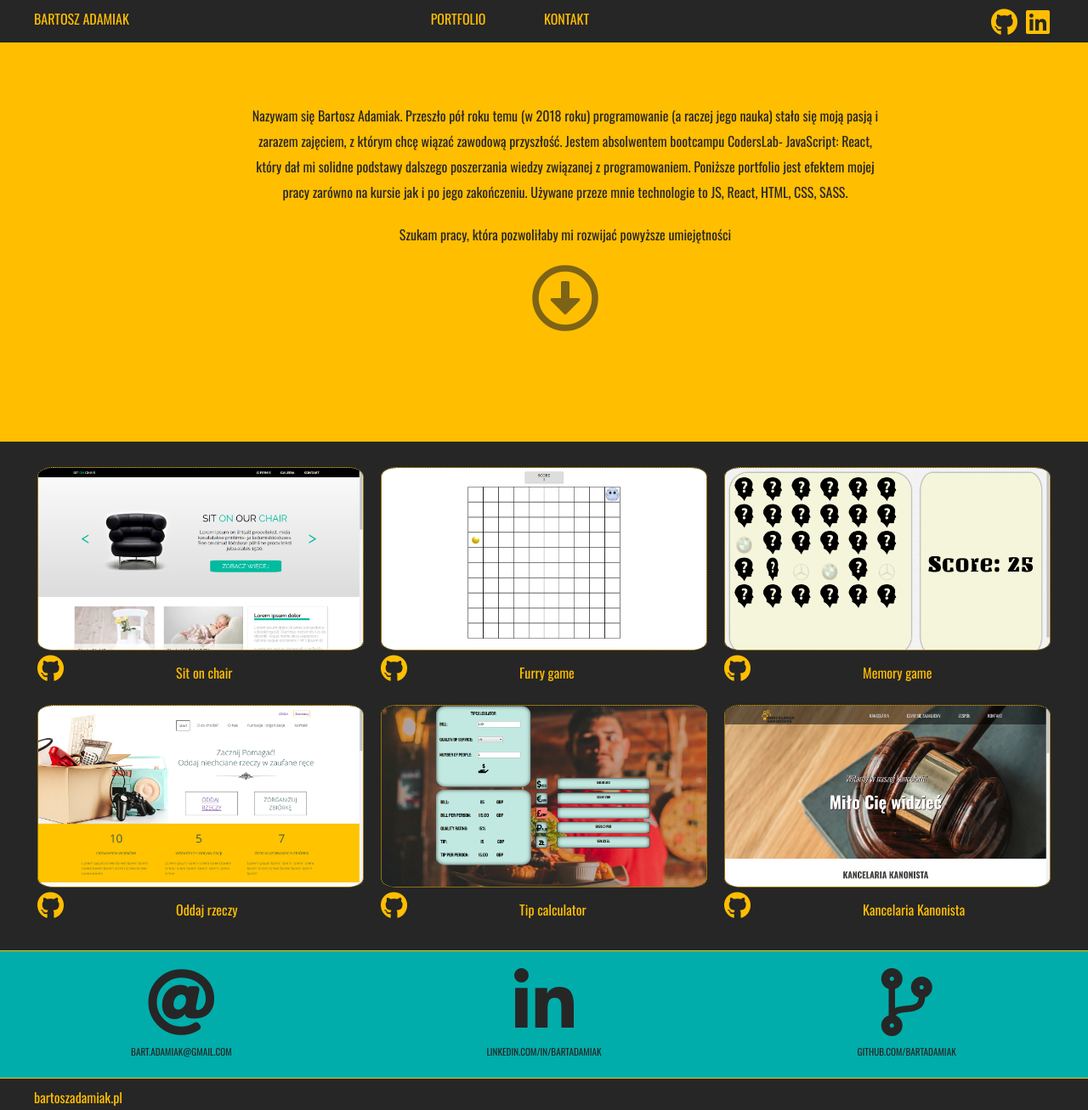
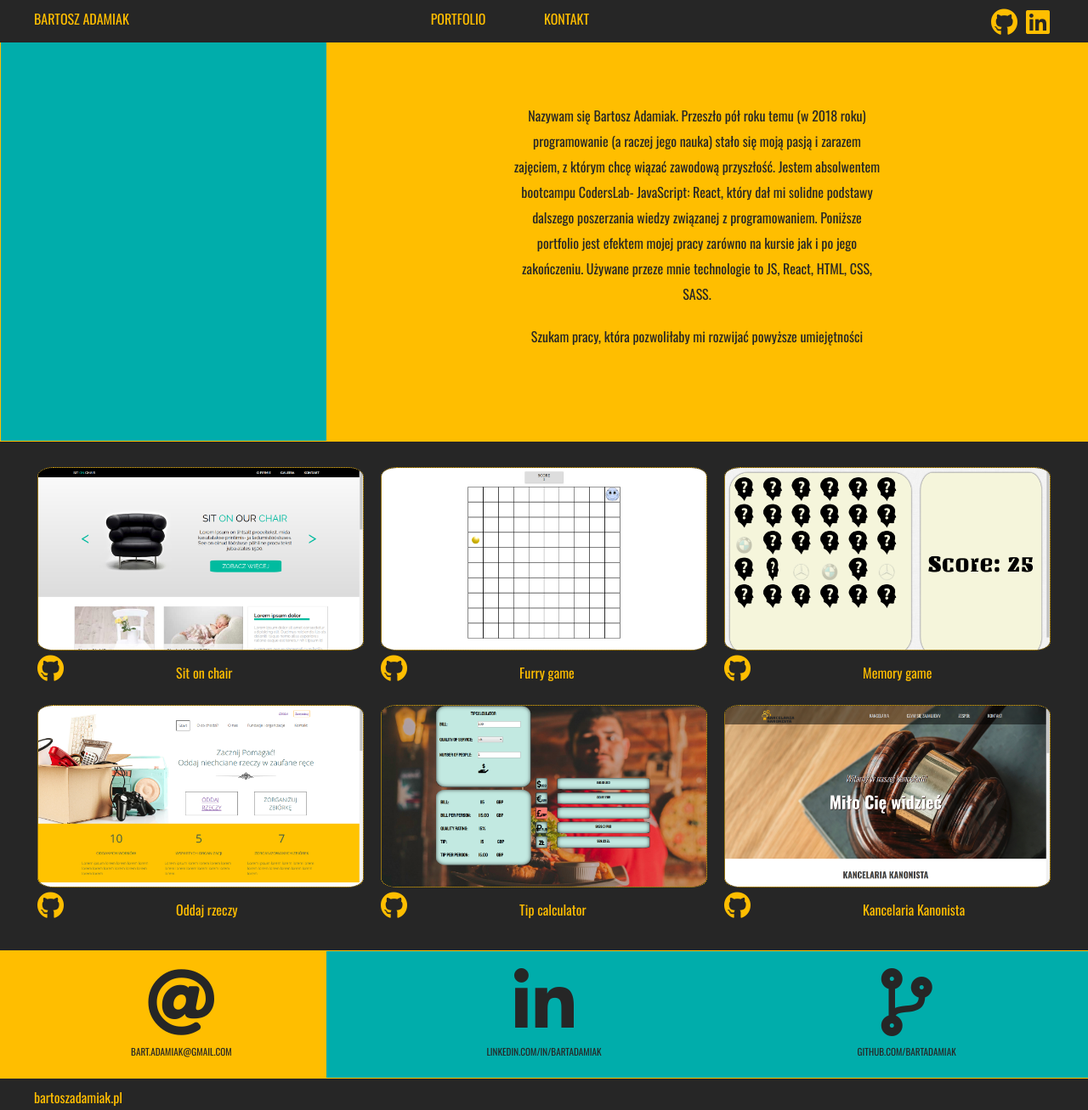
Before and after one commit to bartadamiak/Portfolio, a plain HTML site: page index.html in a window 1280 px wide. Shown: the whole page at 85% size. Drawn offline with nearby package versions, Linux system fonts and the light colour scheme.

Commit message:
Gradient

```diff
--- a/index.html
+++ b/index.html
@@ -34,7 +34,7 @@
             dalszego poszerzania wiedzy związanej z programowaniem. Poniższe portfolio jest efektem mojej pracy zarówno na kursie
             jak i po jego zakończeniu. Używane przeze mnie technologie to JS, React, HTML, CSS, SASS.
             <p>Szukam pracy, która pozwoliłaby mi rozwijać powyższe umiejętności</p>
-            <i class="far fa-arrow-alt-circle-down fa-5x"></i>
+            <!-- <i class="far fa-arrow-alt-circle-down fa-5x"></i> -->
         </div>
 
     </div>
--- a/scss/main.scss
+++ b/scss/main.scss
@@ -79,9 +79,7 @@ body {
 }
 
 .section-first {
-    background: $yellow;
-    background-size: 50%;
-
+    background: linear-gradient(to left, $yellow 70%, $blue 30%);
     width: 100%;
     height: 520px;
     color: $grey;
@@ -90,14 +88,14 @@ body {
         display: flex;
         flex-direction: row;
         flex-wrap: nowrap;
-        justify-content: space-between;
+        justify-content: flex-end;
         align-items: center;
         align-content: stretch;
         .about {
 
             margin-left: 50px;
             margin-top: 20px;
-            width: 100%;
+            width: 70%;
             padding: 100px 200px;
             text-align: center;
             line-height: 30px;
@@ -171,6 +169,7 @@ body {
         }
         img:hover {
             opacity: 0.5;
+            border: 1px dotted $blue;
 
         }
         a {
@@ -179,6 +178,9 @@ body {
         i {
             cursor: pointer;
             text-align: center
+        }
+        i:hover {
+            color: $blue;
         }
 
         p {
@@ -196,13 +198,11 @@ body {
 ////////////////////////// Summary \\\\\\\\\\\\\\\\\\\\\\\\\\\\\\\\\\\\\\\\\\\\
 
 .summary {
-    background: rgb(0,173,171);
+    // background: rgb(0,173,171);
+    background: linear-gradient(to left, $blue 70%, $yellow 30%);
     height: 150px;
     width: 100%;
     border-bottom: 1px solid $yellow;
-}
-#contact {
-    background: rgb(0,173,171);
 }
 
 .summary-main {
```
Also changed, not shown: css/main.css, 1 other file.
